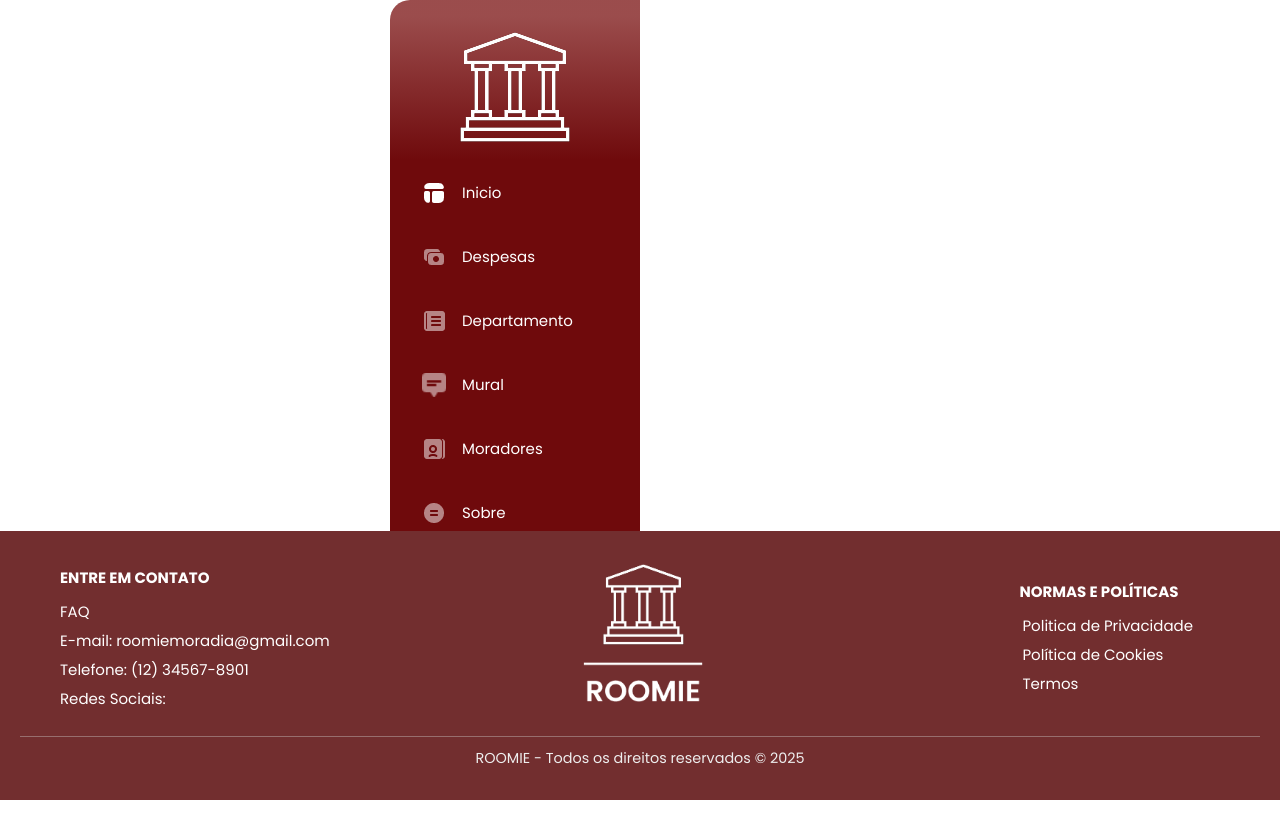
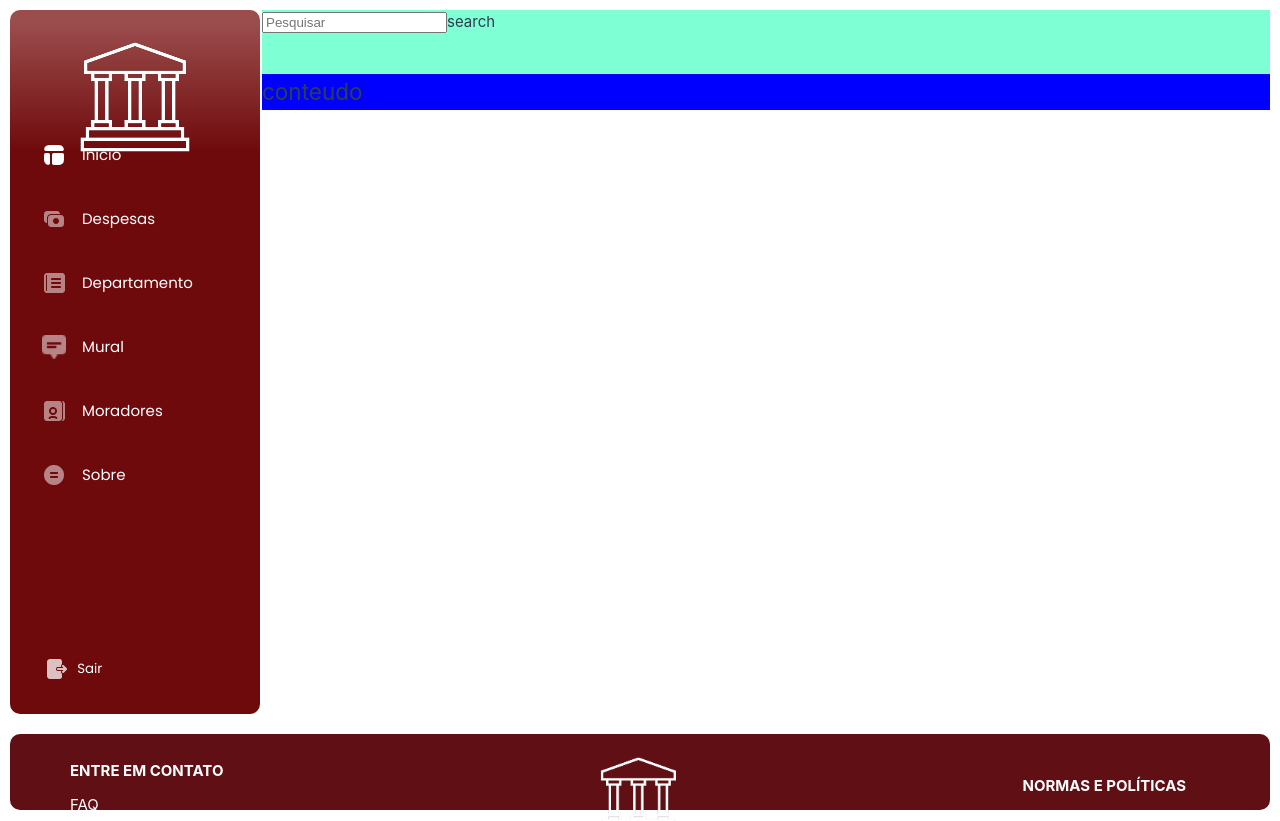
Before and after one commit to thaynabecker/roomie-frontend, a Vue app: page / in a window 1280 px wide. Shown: the top 821 px of the page. Before the commit the page ends 800 px from the top, so only its background shows below. Built offline with nearby package versions, Linux system fonts and the light colour scheme.

Commit message:
FEAT: Continuidade da página inicial

```diff
--- a/src/App.vue
+++ b/src/App.vue
@@ -1,17 +1,67 @@
 <script setup>
-import SideBar from './components/SideBar.vue'
+import SideBarComponent from '@/components/SideBarComponent.vue';
 import FooterComponent from '@/components/FooterComponent.vue'
+import HeaderComponent from '@/components/HeaderComponent.vue';
+import InitialView from './views/InitialView.vue';
 </script>
 
 <template>
-  <SideBar />
-  <FooterComponent />
+    <header class="header">
+      <HeaderComponent />
+    </header>
+
+    <div class="sidebar">
+        <SideBarComponent />
+    </div>
+
+    <main class="conteudo">
+        <InitialView />
+    </main>
+
+     <footer class="footer">
+      <FooterComponent />
+    </footer>
 </template>
 
 <style scoped>
-html, body {
-  margin: 0;
-  padding: 0;
-  width: 100%;
+.header {
+  grid-area: header;
+  height: 80px;
+  background-color: aquamarine;
+}
+.sidebar {
+  grid-area: sidebar;
+  width: 250px;
+  /* background-color: #7a0f13; */
+  background: linear-gradient(to bottom, rgba(134, 39, 39, 0.829) 2%, #6F0A0C 20%);
+  color: white;
+  border-radius: 10px;
+  /* width: 250px; */
+  min-height: 100%;
+  padding: 2rem 1rem;
+  display: flex;
+  flex-direction: column;
+  justify-content: space-between;
+  /* border-radius: 20px 0 0 20px; */
+  font-family: "Poppins", sans-serif;
+}
+.conteudo {
+  grid-area: main;
+  align-self: top;
+  /* display: flex; */
+  /* padding: 10px; */
+  /* overflow-y: auto; */
+  /* background-color: #601014; */
+  /* flex: 1; */
+  /* overflow: hidden; */
+}
+.footer {
+  grid-area: footer;
+  background-color: #601014;
+  color: white;
+  padding: 20px;
+  margin-top:20px;
+  border-radius: 10px;
+  text-align: center;
 }
 </style>
--- a/src/assets/base.css
+++ b/src/assets/base.css
@@ -58,6 +58,12 @@
   font-weight: normal;
 }
 
+html, body {
+  margin: 0;
+  padding: 5px;
+  width: 100%;
+}
+
 body {
   min-height: 100vh;
   color: var(--color-text);
--- a/src/assets/main.css
+++ b/src/assets/main.css
@@ -1,35 +1,13 @@
 @import './base.css';
 
 #app {
-  max-width: 1280px;
+  display: grid;
+  min-height: 100vh;
+  grid-template-columns: 1fr 4fr;
+  grid-template-rows: 8vh auto 12vh;
+  grid-template-areas:
+    'sidebar header'
+    'sidebar main'
+    'footer footer';
   margin: 0 auto;
-  padding: 2rem;
-  font-weight: normal;
 }
-
-a,
-.green {
-  text-decoration: none;
-  color: rgb(255, 255, 255);
-  transition: 0.4s;
-  padding: 3px;
-}
-
-@media (hover: hover) {
-  a:hover {
-    background-color: hsla(0, 100%, 37%, 0.2);
-  }
-}
-
-@media (min-width: 1024px) {
-  body {
-    display: flex;
-    place-items: center;
-  }
-
-  #app {
-    display: grid;
-    grid-template-columns: 1fr 1fr;
-    padding: 0 2rem;
-  }
-}
--- a/src/components/FooterComponent.vue
+++ b/src/components/FooterComponent.vue
@@ -1,7 +1,7 @@
 <script></script>
 
 <template>
-  <footer>
+  <!-- <footer> -->
     <nav>
       <ul class="contact">
         <li class="bold">ENTRE EM CONTATO</li>
@@ -22,7 +22,7 @@
     </nav>
     <hr />
     <p>ROOMIE - Todos os direitos reservados &copy; 2025</p>
-  </footer>
+  <!-- </footer> -->
 </template>
 
 <style scoped>
--- /dev/null
+++ b/src/components/HeaderComponent.vue
@@ -0,0 +1,13 @@
+<script setup>
+import { ref } from "vue";
+const searchQuery = ref('')
+</script>
+<template>
+    <div class="barra-pesquisa">
+        <input type="text" placeholder="Pesquisar" v-model="searchQuery" />
+        <span class="material-icons">search</span>
+    </div>
+</template>
+<style scoped>
+
+</style>
--- a/src/components/SideBar.vue
+++ b/src/components/SideBarComponent.vue
@@ -1,5 +1,5 @@
 <template>
-    <section class="barra-lateral">
+    <!-- <section class="barra-lateral"> -->
         <div class="logo"><img src="@/assets/icons/rommie.png" alt="Logo">
         </div>
         <nav>
@@ -13,7 +13,7 @@
             </ul>
         </nav>
         <button class="logout"><img src="@/assets/icons/logout.png" alt="icon Sair">Sair</button>
-    </section>
+    <!-- </section> -->
 </template>
 
 <style scoped>
@@ -21,13 +21,14 @@
 .barra-lateral{
     background: linear-gradient(to bottom, rgba(134, 39, 39, 0.829) 2%, #6F0A0C 20%);
     color: white;
-    width: 250px;
-    min-height: 100vh;
+    border-radius: 10px;
+    /* width: 250px; */
+    min-height: 100%;
     padding: 2rem 1rem;
     display: flex;
     flex-direction: column;
     justify-content: space-between;
-    border-radius: 20px 0 0 20px;
+    /* border-radius: 20px 0 0 20px; */
     font-family: "Poppins", sans-serif;
 }
 
--- a/src/views/InitialView.vue
+++ b/src/views/InitialView.vue
@@ -0,0 +1,11 @@
+<template>
+    <section class="main">
+        <h1>conteudo</h1>
+    </section>
+</template>
+
+<style scoped>
+    .main {
+        background-color: blue;
+    }
+</style>
```
